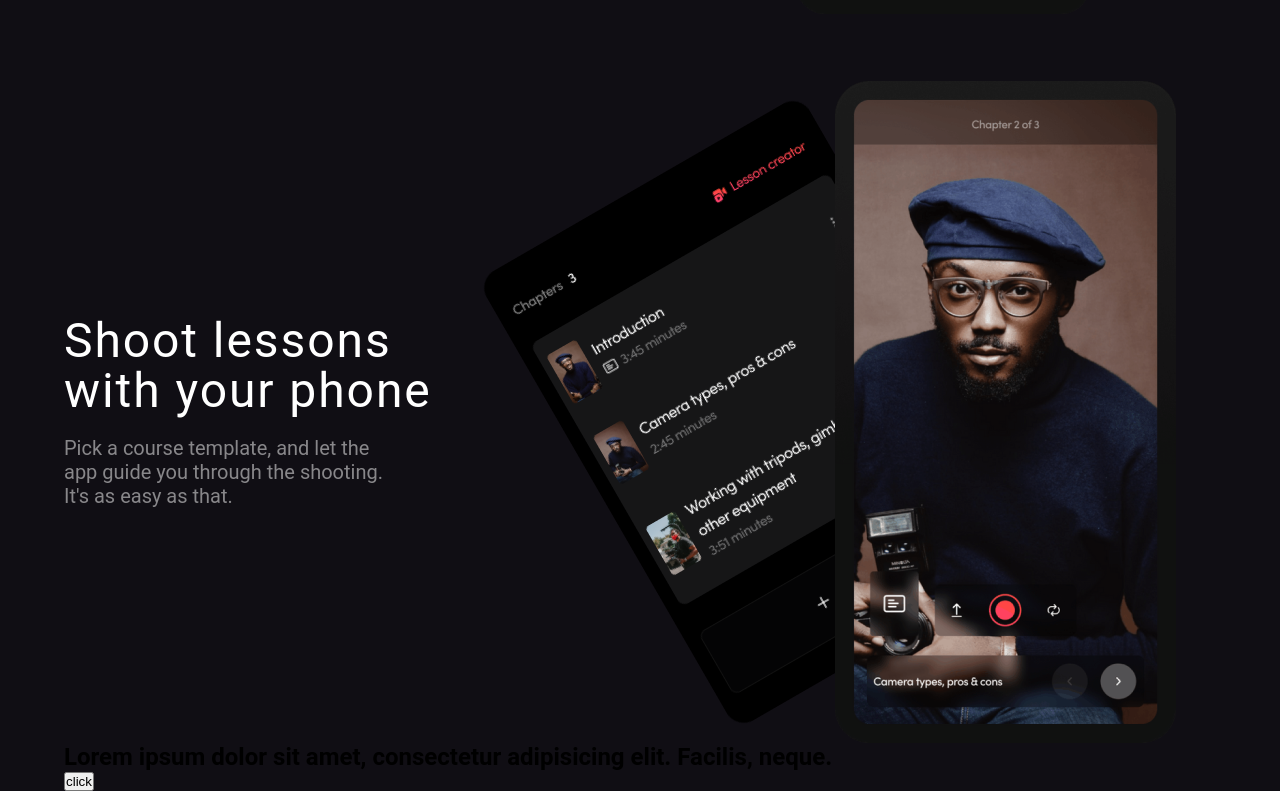
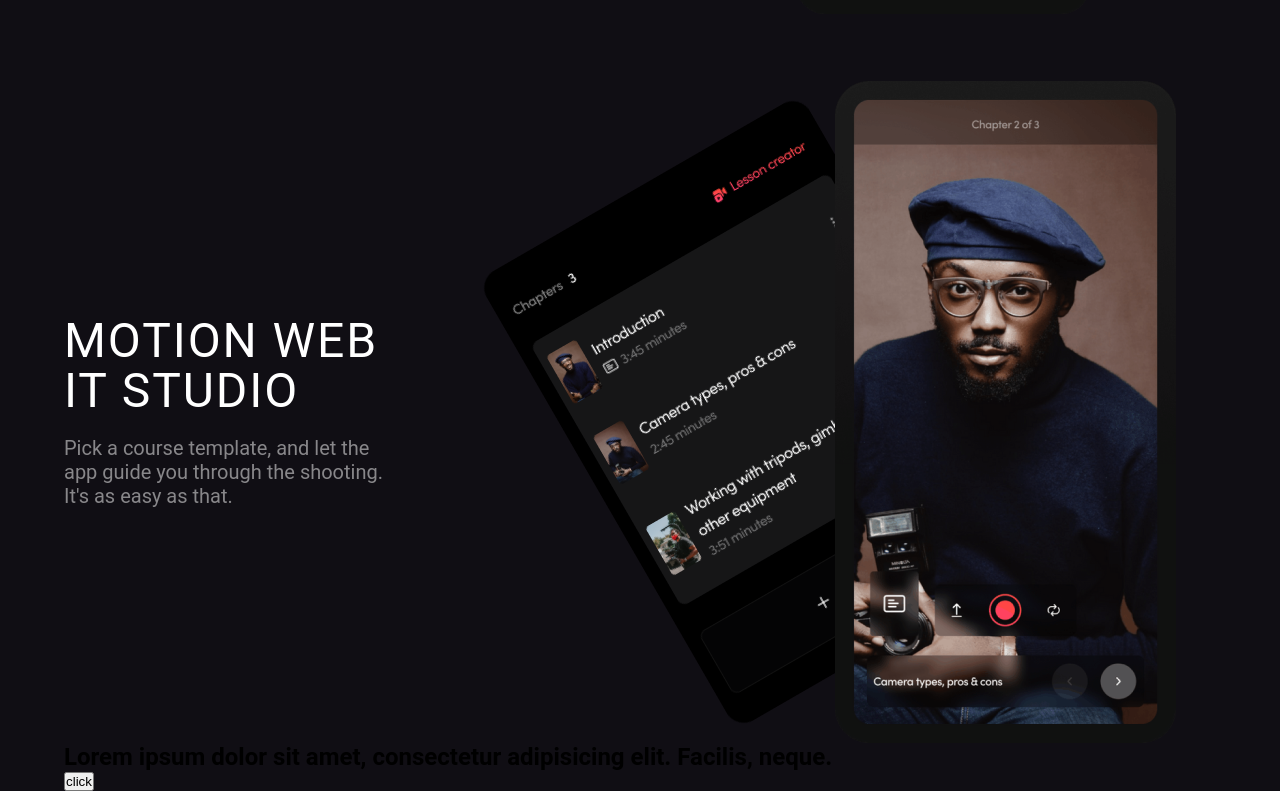
Before and after one commit to medyadev/shoot, a plain HTML site: page index.html in a window 1280 px wide. Shown: the part 940-1731 px from the top of the page. Drawn offline with nearby package versions, Linux system fonts and the light colour scheme.

Commit message:
index change shoot

```diff
--- a/index.html
+++ b/index.html
@@ -25,6 +25,7 @@
     </div>
   </div>
 </header>
+
 <section id="hero">
   <div class="container">
     <div class="hero">
@@ -41,11 +42,13 @@
     </div>
   </div>
 </section>
+
 <section id="shoot">
   <div class="container">
     <div class="shoot">
       <div class="shoot-title">
-        <h1>Shoot lessons <br>with your phone</h1>
+        <h1>MOTION WEB <br>
+          IT STUDIO</h1>
         <p>Pick a course template, and let the app guide you through the shooting. It's as easy as that.</p>
       </div>
       <div class="shoot-img">
@@ -55,6 +58,7 @@
     </div>
   </div>
 </section>
+
 <section id="example">
   <div class="container">
     <div class="example">
```
